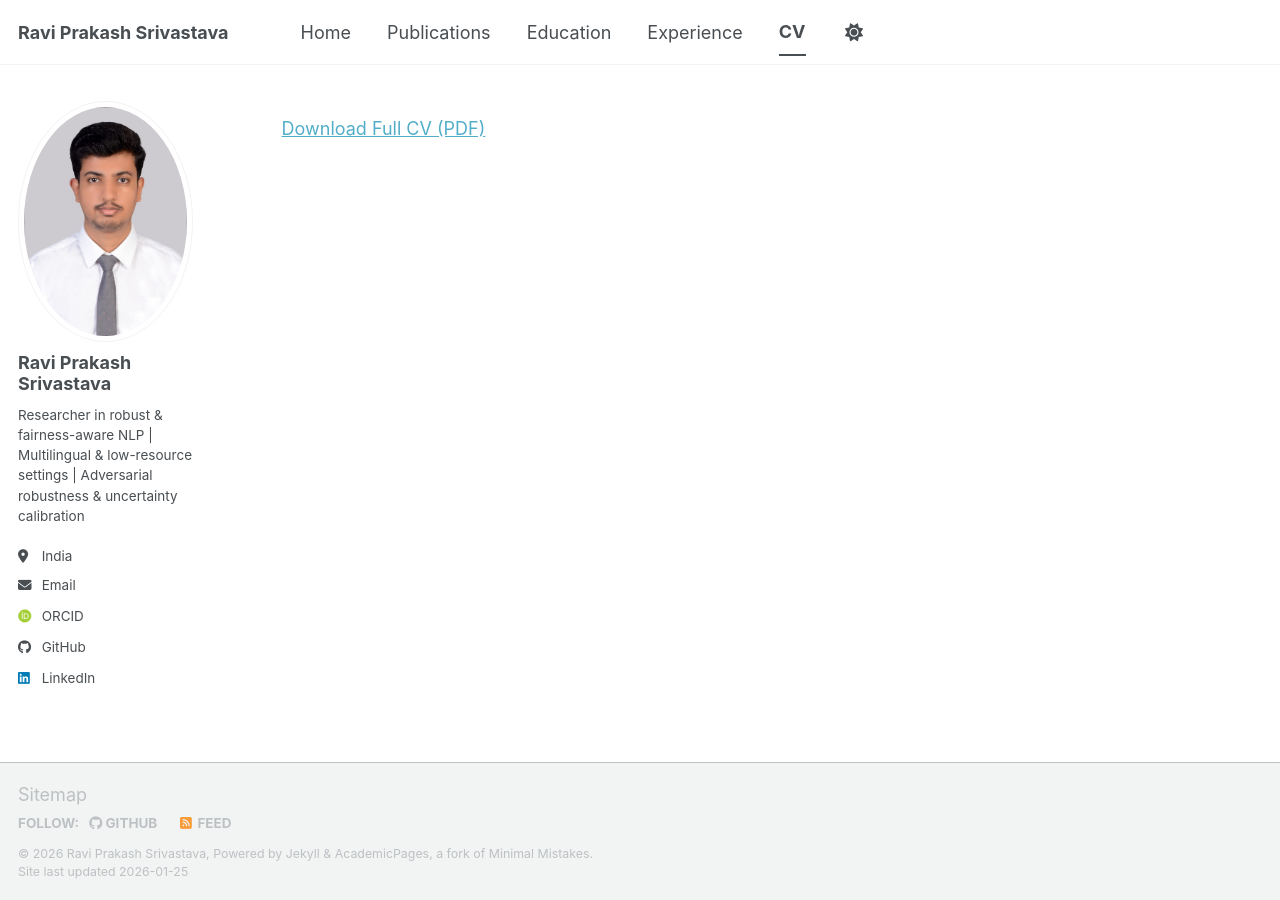
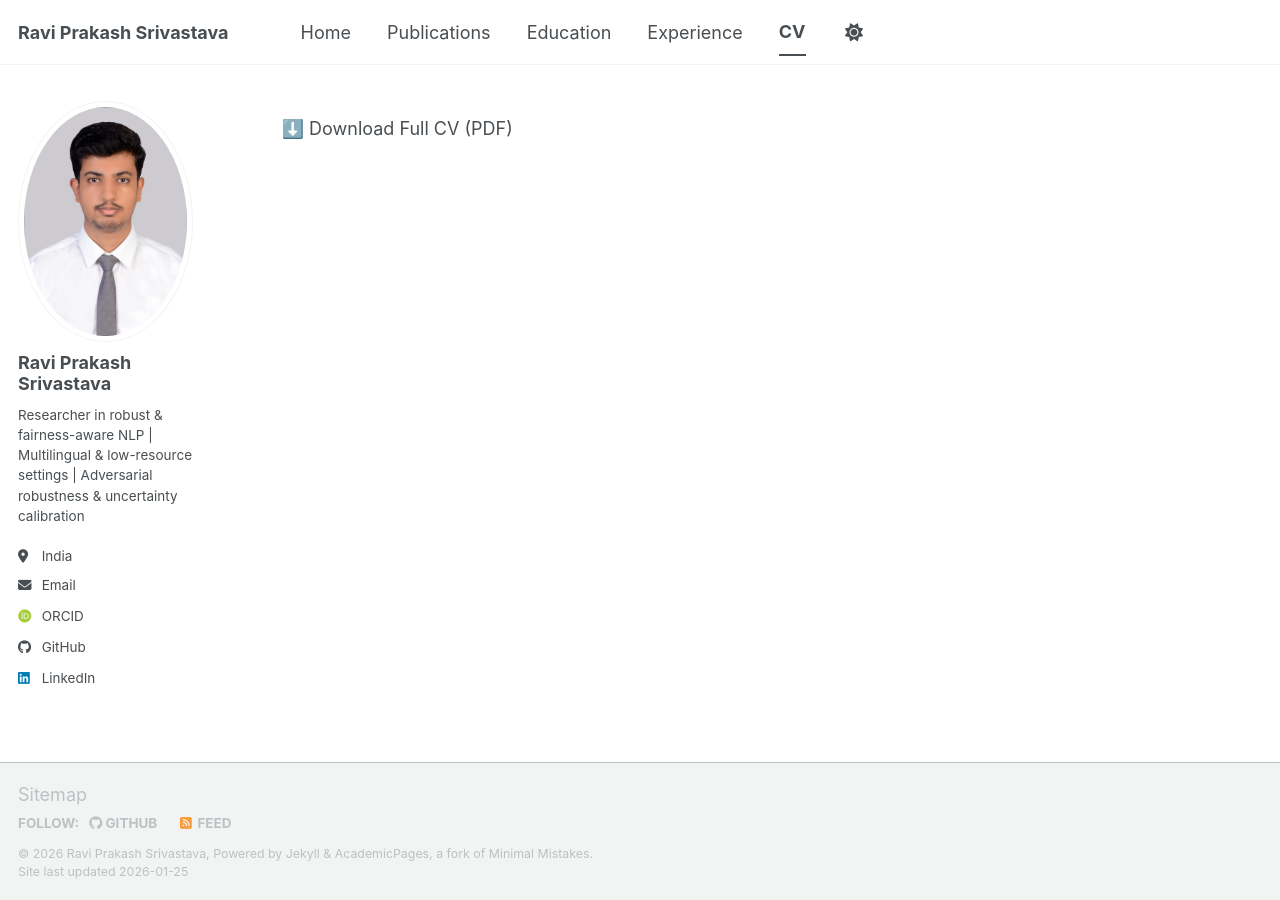
Before and after one commit to t36512401-hue/t36512401-hue.github.io, a Jekyll site: the page built from cv.md, in a window 1280 px wide. Built offline with Jekyll 4.4.1, drawn with Linux system fonts in a browser that asks for light colours; some web fonts are replaced; a script bundle is joined from its source files by our own code; library files that are not in the unit come from our copies.

Commit message:
Update cv.md

```diff
--- a/cv.md
+++ b/cv.md
@@ -5,4 +5,6 @@ permalink: /cv/
 author_profile: true
 ---
 
-[Download Full CV (PDF)](/files/Ravi_Prakash_Srivastava_CV.pdf)
+<a href="/files/Ravi_Prakash_Srivastava_CV.pdf" style="color:inherit; text-decoration:none;">
+  ⬇️ Download Full CV (PDF)
+</a>
```
